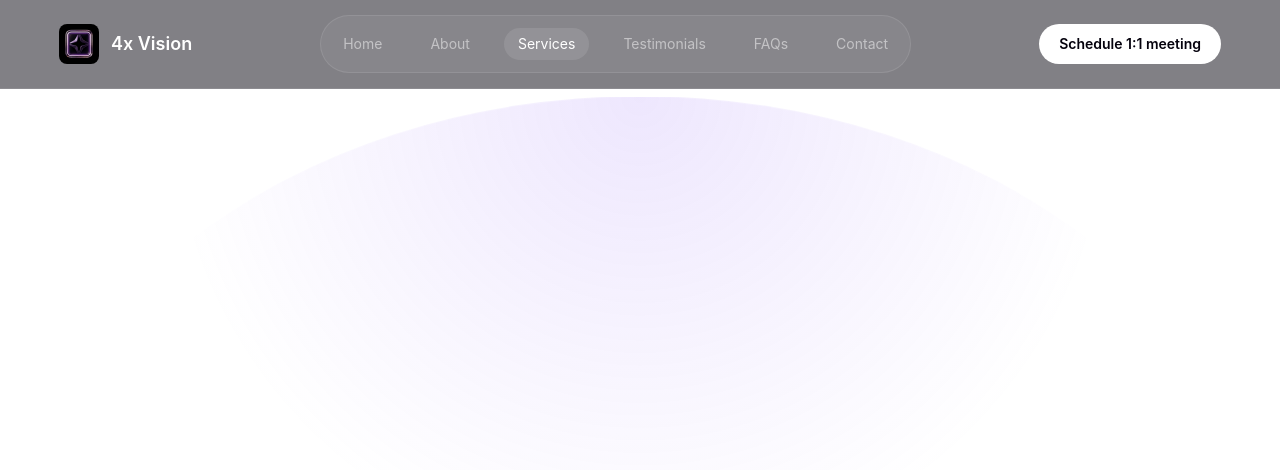
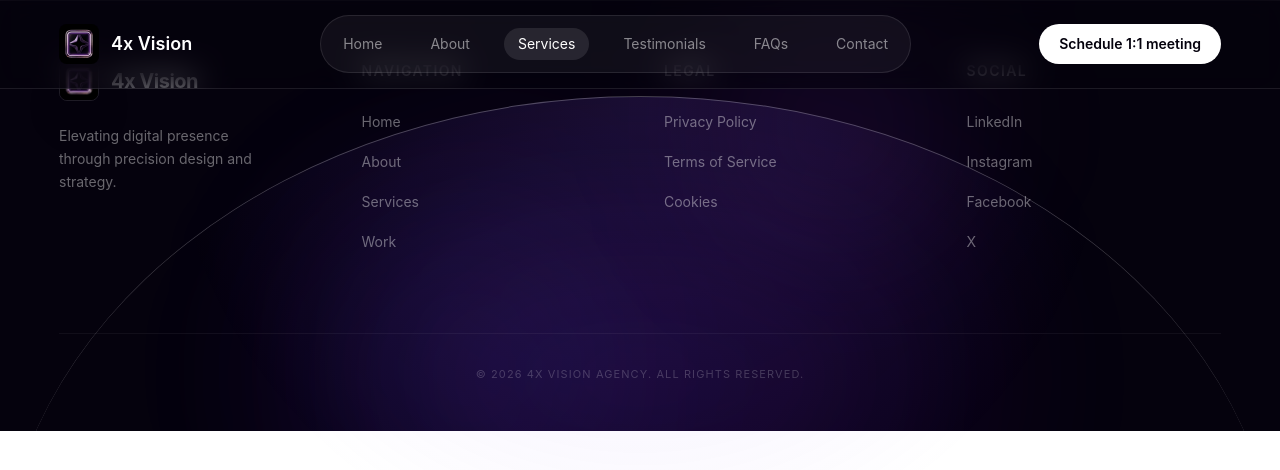
Before and after one commit to UMMEKASHAF12/4x-Vision-Website-, a React (Vite) app: page /services in a window 1280 px wide. Shown: the top 470 px of the page. Built offline with nearby package versions, Linux system fonts and the light colour scheme.

Commit message:
add footer in services

```diff
--- a/src/Pages/Services.jsx
+++ b/src/Pages/Services.jsx
@@ -1,9 +1,12 @@
 import Navbar from "../components/navbar";
+import Footer from "../components/Footer";
 
 const Services = () => {
   return (
     <>
       <Navbar />
+      {/* Add conetnt here */}
+      <Footer />
     </>
   );
 };
```
